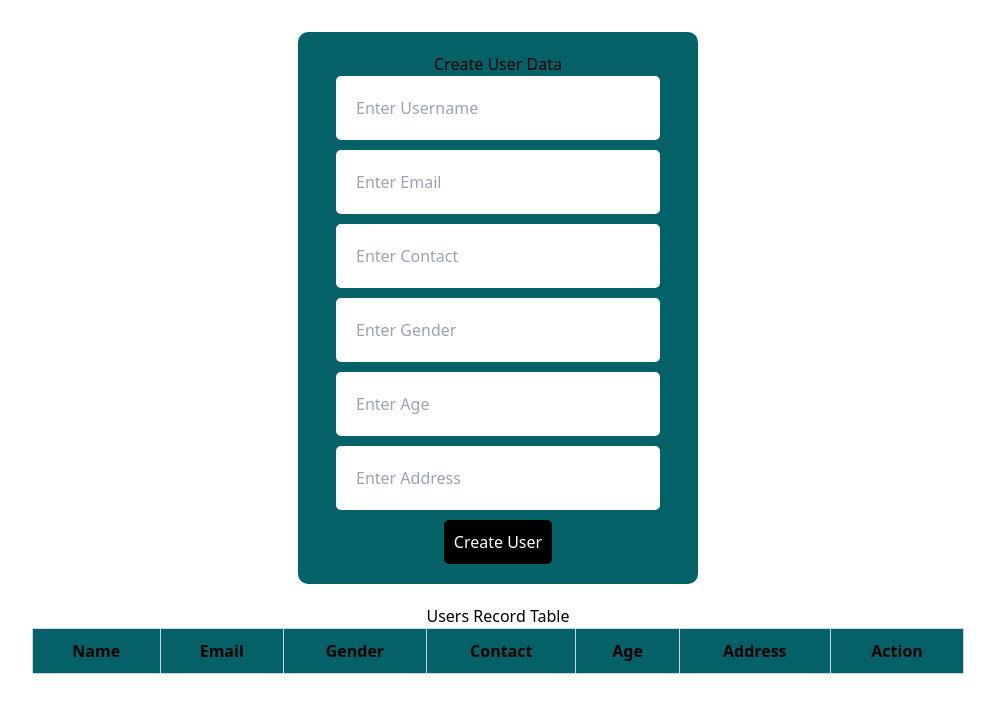
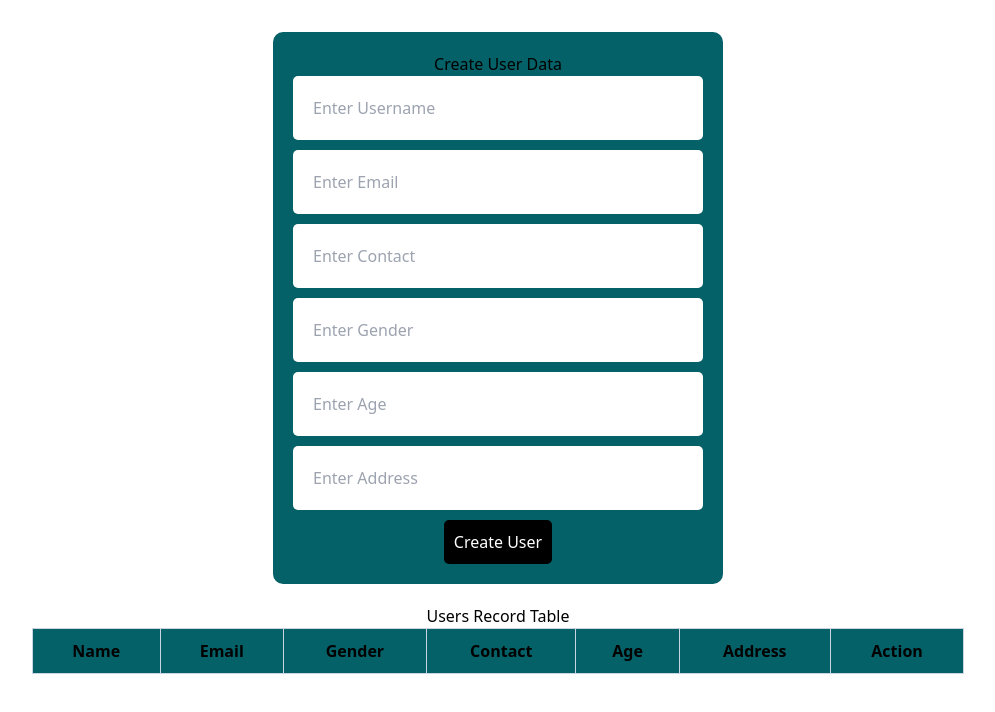
Before and after one commit to moromoke01/React-CRUD-system, a React (Vite) app: page /UserList in a window 1280 px wide. Shown: the top 712 px of the page, without its empty margins (142-1137 px from the left). Built offline with nearby package versions, Linux system fonts and the light colour scheme.

Commit message:
initial commit

```diff
--- a/src/Components/UserStyling.css
+++ b/src/Components/UserStyling.css
@@ -1,6 +1,6 @@
 .userForm{
     width: 100%;
-    max-width: 400px;
+    max-width: 450px;
     margin: auto;
     padding: 20px;
     background: #056168;
@@ -14,7 +14,7 @@
 
  input[type="text"], [type="email"], [type="number"]{
     width: 100%;
-    max-width: 90%;
+    max-width: 100%;
     padding: 20px;
     border: none;
     outline: none;
```
